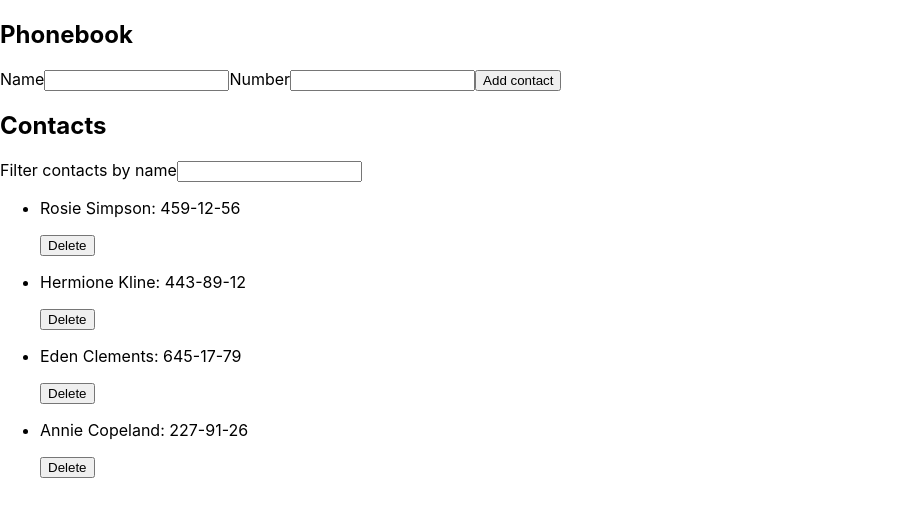
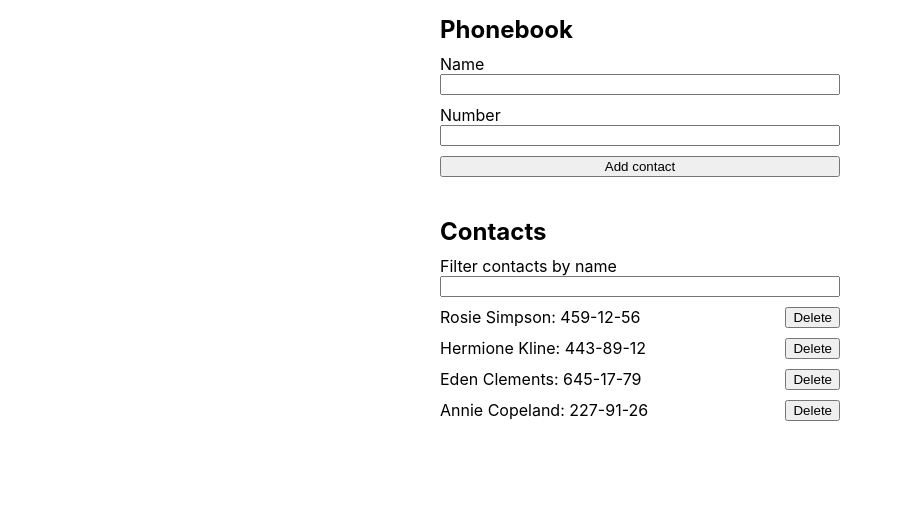
Before and after one commit to dev0652/goit-react-hw-02-phonebook, a React (Create React App) app: page / in a window 1280 px wide. Shown: the top 516 px of the page, without its empty margins (0-902 px from the left). Built offline with nearby package versions, Linux system fonts and the light colour scheme.

Commit message:
finished basic styling

```diff
--- a/src/components/App/App.jsx
+++ b/src/components/App/App.jsx
@@ -7,6 +7,7 @@ import { Section } from 'components/Section/Section';
 import { Form } from 'components/Form/Form';
 import { Contacts } from 'components/Contacts/Contacts';
 import { Filter } from 'components/Filter/Filter';
+import { Wrapper } from './App.styled';
 
 // #########################################
 
@@ -80,7 +81,7 @@ export default class App extends Component {
     } = this;
 
     return (
-      <>
+      <Wrapper>
         <Section title="Phonebook">
           <Form onSubmit={formSubmitHandler} />
         </Section>
@@ -97,7 +98,7 @@ export default class App extends Component {
             />
           )}
         </Section>
-      </>
+      </Wrapper>
     );
   }
 }
--- /dev/null
+++ b/src/components/App/App.styled.js
@@ -0,0 +1,13 @@
+import { styled } from 'styled-components';
+
+export const Wrapper = styled.div`
+  padding: 15px;
+  min-width: 300px;
+  max-width: 400px;
+  margin-left: auto;
+  margin-right: auto;
+  display: flex;
+  flex-direction: column;
+
+  gap: 40px;
+`;
--- a/src/components/Contacts/Contacts.jsx
+++ b/src/components/Contacts/Contacts.jsx
@@ -1,10 +1,11 @@
 import PropTypes from 'prop-types';
+import { List, ListItem } from './Contacts.styled';
 
 export const Contacts = ({ contacts, onDeleteContact }) => {
   return (
-    <ul className="todoList">
+    <List>
       {contacts.map(({ id, name, number }) => (
-        <li className="contacts-list-item" key={id}>
+        <ListItem key={id}>
           {/* Contact name and phone number */}
           <p className="contact-text">
             {name}: {number}
@@ -12,9 +13,9 @@ export const Contacts = ({ contacts, onDeleteContact }) => {
 
           {/* Delete contact button */}
           <button onClick={() => onDeleteContact(id)}>Delete</button>
-        </li>
+        </ListItem>
       ))}
-    </ul>
+    </List>
   );
 };
 
--- /dev/null
+++ b/src/components/Contacts/Contacts.styled.js
@@ -0,0 +1,13 @@
+import { styled } from 'styled-components';
+
+export const List = styled.ul`
+  display: flex;
+  flex-direction: column;
+  gap: 10px;
+`;
+
+export const ListItem = styled.li`
+  width: 100%;
+  display: flex;
+  justify-content: space-between;
+`;
--- a/src/components/Filter/Filter.jsx
+++ b/src/components/Filter/Filter.jsx
@@ -1,6 +1,8 @@
+import { Label } from './Filter.styled';
+
 export const Filter = ({ value, onChange }) => (
-  <label>
+  <Label>
     Filter contacts by name
     <input type="text" value={value} onChange={onChange} />
-  </label>
+  </Label>
 );
--- /dev/null
+++ b/src/components/Filter/Filter.styled.js
@@ -0,0 +1,6 @@
+import { styled } from 'styled-components';
+
+export const Label = styled.label`
+  display: flex;
+  flex-direction: column;
+`;
--- a/src/components/Form/Form.jsx
+++ b/src/components/Form/Form.jsx
@@ -1,5 +1,6 @@
 import React, { Component } from 'react';
 import PropTypes from 'prop-types';
+import { FormWrapper, Label } from './Form.styled';
 
 export class Form extends Component {
   state = {
@@ -32,8 +33,8 @@ export class Form extends Component {
     } = this;
 
     return (
-      <form onSubmit={handleSubmit}>
-        <label>
+      <FormWrapper onSubmit={handleSubmit}>
+        <Label>
           Name
           <input
             type="text"
@@ -44,9 +45,9 @@ export class Form extends Component {
             value={name}
             onChange={handleChange}
           />
-        </label>
+        </Label>
 
-        <label>
+        <Label>
           Number
           <input
             type="tel"
@@ -57,10 +58,10 @@ export class Form extends Component {
             value={number}
             onChange={handleChange}
           />
-        </label>
+        </Label>
 
         <button type="submit">Add contact</button>
-      </form>
+      </FormWrapper>
     );
   }
 }
--- /dev/null
+++ b/src/components/Form/Form.styled.js
@@ -0,0 +1,12 @@
+import { styled } from 'styled-components';
+
+export const FormWrapper = styled.form`
+  display: flex;
+  flex-direction: column;
+  gap: 10px;
+`;
+
+export const Label = styled.label`
+  display: flex;
+  flex-direction: column;
+`;
--- a/src/components/Section/Section.jsx
+++ b/src/components/Section/Section.jsx
@@ -1,10 +1,11 @@
 import PropTypes from 'prop-types';
+import { Title, Wrapper } from './Section.styled';
 
 export const Section = ({ title, children }) => (
-  <>
-    <h2>{title}</h2>
+  <Wrapper>
+    <Title>{title}</Title>
     {children}
-  </>
+  </Wrapper>
 );
 
 Section.propTypes = {
--- /dev/null
+++ b/src/components/Section/Section.styled.js
@@ -0,0 +1,10 @@
+import { styled } from 'styled-components';
+
+export const Wrapper = styled.div`
+  /* margin-bottom: 10px; */
+  display: flex;
+  flex-direction: column;
+  gap: 10px;
+`;
+
+export const Title = styled.h2``;
--- a/src/index.css
+++ b/src/index.css
@@ -13,3 +13,39 @@ code {
   font-family: source-code-pro, Menlo, Monaco, Consolas, 'Courier New',
     monospace;
 }
+
+h1,
+h2,
+h3,
+h4,
+h5,
+h6,
+p {
+  margin: 0;
+}
+ul,
+ol {
+  margin: 0;
+  padding: 0;
+}
+img {
+  display: block;
+  max-width: 100%;
+  height: auto;
+}
+
+ul {
+  list-style: none;
+}
+
+img,
+picture,
+svg {
+  display: block;
+  max-width: 100%;
+  height: auto;
+}
+
+button {
+  cursor: pointer;
+}
```
